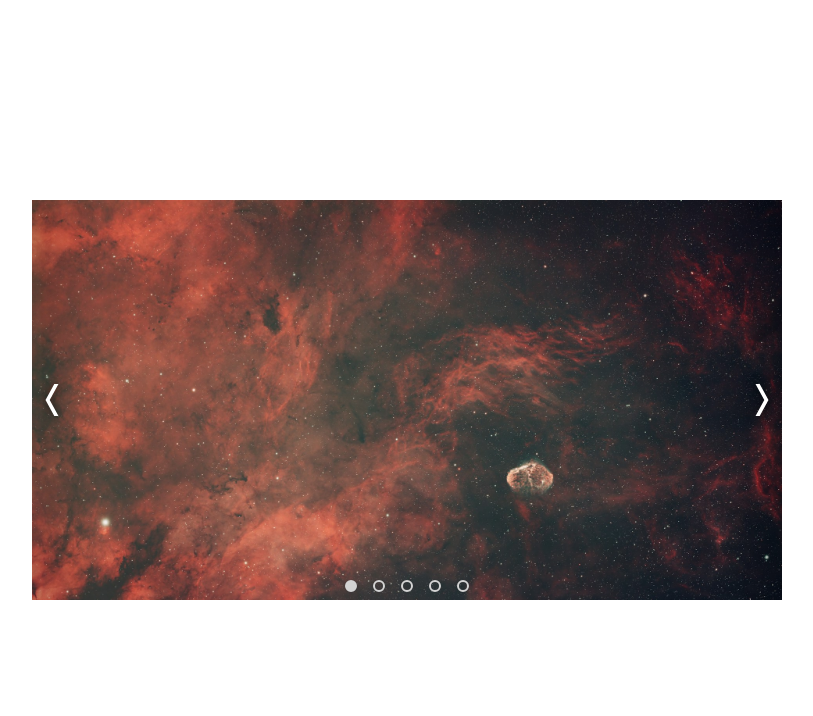
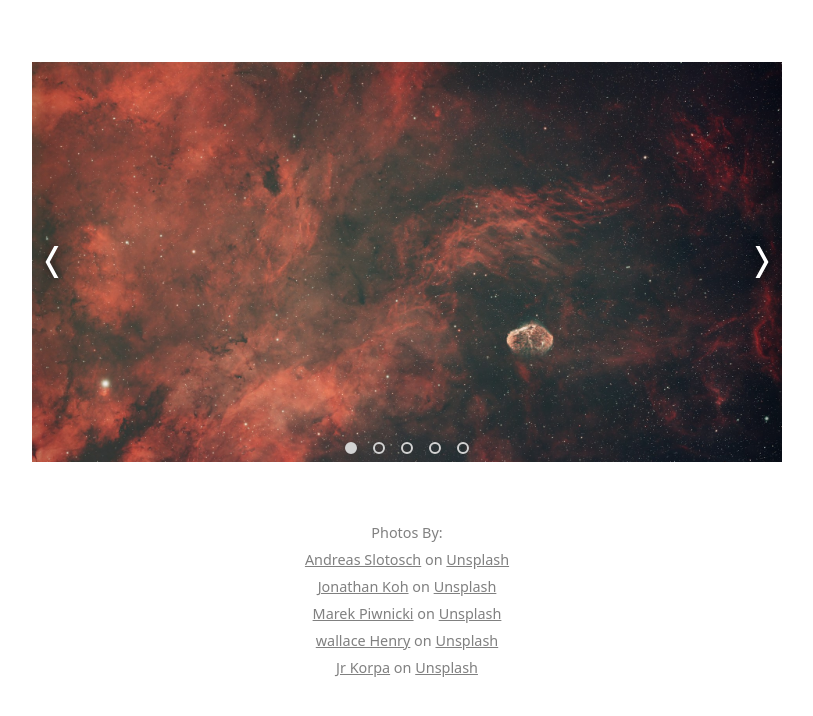
Before and after one commit to jacobsmithdev/carousel-showcase-top, a website built with webpack: page src/index.html in a window 1280 px wide. Shown: the whole page, without its empty margins (233-1046 px from the left). Built offline with nearby package versions, Linux system fonts and the light colour scheme.

Commit message:
feat: Add section to credit image authors

```diff
--- a/src/index.html
+++ b/src/index.html
@@ -16,6 +16,74 @@
                     <img src="img/right-icon.svg" alt="" class="arrow-icon" />
                 </button>
             </div>
+            <ul class="credit">
+                <div class="credit__header">Photos By:</div>
+                <li class="credit__item">
+                    <a
+                        class="credit__link"
+                        href="https://unsplash.com/@slotosch?utm_content=creditCopyText&utm_medium=referral&utm_source=unsplash"
+                        >Andreas Slotosch</a
+                    >
+                    on
+                    <a
+                        class="credit__link"
+                        href="https://unsplash.com/photos/mountain-range-peaks-emerge-from-clouds-at-sunrise-w-BSFRpfTWk?utm_content=creditCopyText&utm_medium=referral&utm_source=unsplash"
+                        >Unsplash</a
+                    >
+                </li>
+                <li class="credit__item">
+                    <a
+                        class="credit__link"
+                        href="https://unsplash.com/@jonakoh?utm_content=creditCopyText&utm_medium=referral&utm_source=unsplash"
+                        >Jonathan Koh</a
+                    >
+                    on
+                    <a
+                        class="credit__link"
+                        href="https://unsplash.com/photos/abstract-dark-landscape-with-textured-mountain-peaks-HxtvH28DSVM?utm_content=creditCopyText&utm_medium=referral&utm_source=unsplash"
+                        >Unsplash</a
+                    >
+                </li>
+                <li class="credit__item">
+                    <a
+                        class="credit__link"
+                        href="https://unsplash.com/@marekpiwnicki?utm_content=creditCopyText&utm_medium=referral&utm_source=unsplash"
+                        >Marek Piwnicki</a
+                    >
+                    on
+                    <a
+                        class="credit__link"
+                        href="https://unsplash.com/photos/silhouetted-mountain-range-against-orange-sky-e0mY8yx2SYY?utm_content=creditCopyText&utm_medium=referral&utm_source=unsplash"
+                        >Unsplash</a
+                    >
+                </li>
+                <li class="credit__item">
+                    <a
+                        class="credit__link"
+                        href="https://unsplash.com/@ghostdogg187?utm_content=creditCopyText&utm_medium=referral&utm_source=unsplash"
+                        >wallace Henry</a
+                    >
+                    on
+                    <a
+                        class="credit__link"
+                        href="https://unsplash.com/photos/a-spacecraft-against-a-vibrant-nebula-AJZ_75RTpL0?utm_content=creditCopyText&utm_medium=referral&utm_source=unsplash"
+                        >Unsplash</a
+                    >
+                </li>
+                <li class="credit__item">
+                    <a
+                        class="credit__link"
+                        href="https://unsplash.com/@jrkorpa?utm_content=creditCopyText&utm_medium=referral&utm_source=unsplash"
+                        >Jr Korpa</a
+                    >
+                    on
+                    <a
+                        class="credit__link"
+                        href="https://unsplash.com/photos/a-persons-shadow-with-a-yellow-string-in-the-air-u3yyYID6eP4?utm_content=creditCopyText&utm_medium=referral&utm_source=unsplash"
+                        >Unsplash</a
+                    >
+                </li>
+            </ul>
         </div>
         <div class="images">
             <img
--- a/src/styles.css
+++ b/src/styles.css
@@ -19,6 +19,7 @@
 .layout-wrapper {
     min-height: 100vh;
     display: grid;
+    grid-template-rows: auto auto;
     place-items: center;
     background: hsl(0, 0%, 100%);
 }
@@ -104,3 +105,22 @@
 .dot--active .dot__circle {
     background: lightgrey;
 }
+
+.credit {
+    place-self: start center;
+    align-items: center;
+    list-style: none;
+    display: flex;
+    flex-direction: column;
+    gap: 8px;
+    font-size: 0.9rem;
+    color: hsl(0, 0%, 50%);
+}
+
+.credit__link {
+    color: hsl(0, 0%, 50%);
+}
+
+.credit__link:hover {
+    color: hsl(0, 0%, 40%);
+}
```
